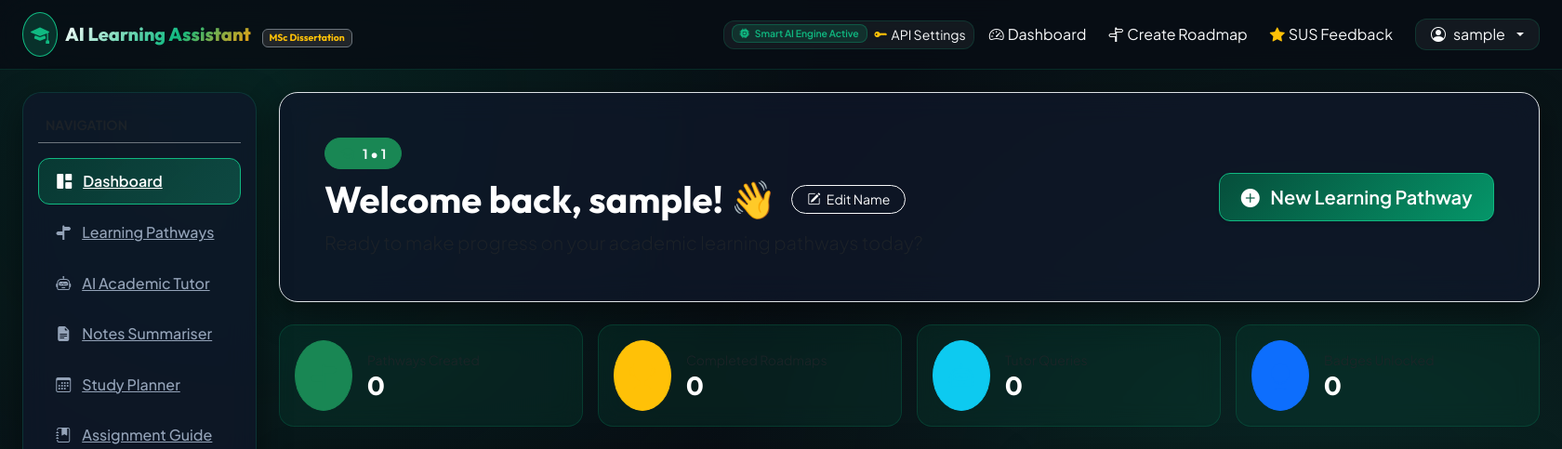
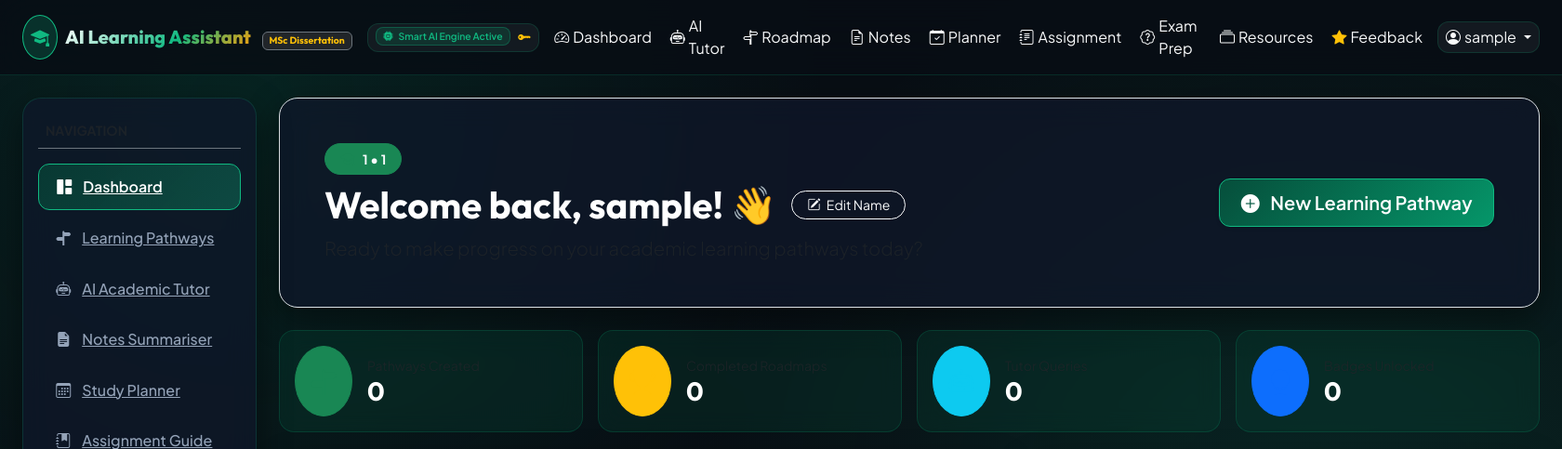
Before and after one commit to cherryssk123-afk/ai-student-learning-assistant-, a Flask app: page /dashboard in a window 1680 px wide. Shown: the top 483 px of the page at 93% size. Run offline with Flask 3, Linux system fonts and the light colour scheme; a user stored in the database is signed in; data comes from the database, SQL or seed files in the repository; data that the repository does not hold is empty; some libraries are stand-ins or nearby versions.

Commit message:
Update navbar to display all active feature tabs directly for everyone

```diff
--- a/student_app/templates/base.html
+++ b/student_app/templates/base.html
@@ -34,12 +34,11 @@
             </button>
 
             <div class="collapse navbar-collapse" id="navbarContent">
-                <ul class="navbar-nav ms-auto mb-2 mb-lg-0 align-items-lg-center gap-2">
-                    {% if current_user.is_authenticated %}
+                <ul class="navbar-nav ms-auto mb-2 mb-lg-0 align-items-lg-center gap-1">
                     <li class="nav-item">
-                            <button type="button" class="btn btn-outline-glass btn-sm text-light d-flex align-items-center gap-1 py-1 px-2" data-bs-toggle="modal" data-bs-target="#apiKeyModal">
+                        <button type="button" class="btn btn-outline-glass btn-sm text-light d-flex align-items-center gap-1 py-1 px-2 me-1" data-bs-toggle="modal" data-bs-target="#apiKeyModal">
                             <span class="badge {{ ai_mode.badge_class }}" style="font-size: 0.65rem;"><i class="bi bi-cpu-fill me-1"></i> {{ ai_mode.label }}</span>
-                                <i class="bi bi-key-fill text-warning ms-1"></i> <span class="d-none d-xl-inline">API Settings</span>
+                            <i class="bi bi-key-fill text-warning ms-1"></i>
                         </button>
                     </li>
                     <li class="nav-item">
@@ -48,41 +47,61 @@
                         </a>
                     </li>
                     <li class="nav-item">
+                        <a class="nav-link text-light d-flex align-items-center gap-1" href="{{ url_for('tutor.index') }}">
+                            <i class="bi bi-robot text-emerald"></i> AI Tutor
+                        </a>
+                    </li>
+                    <li class="nav-item">
                         <a class="nav-link text-light d-flex align-items-center gap-1" href="{{ url_for('roadmap.create') }}">
-                                <i class="bi bi-signpost-split text-emerald"></i> Create Roadmap
+                            <i class="bi bi-signpost-split text-emerald"></i> Roadmap
+                        </a>
+                    </li>
+                    <li class="nav-item">
+                        <a class="nav-link text-light d-flex align-items-center gap-1" href="{{ url_for('notes.index') }}">
+                            <i class="bi bi-file-earmark-text text-emerald"></i> Notes
+                        </a>
+                    </li>
+                    <li class="nav-item">
+                        <a class="nav-link text-light d-flex align-items-center gap-1" href="{{ url_for('planner.index') }}">
+                            <i class="bi bi-calendar-check text-emerald"></i> Planner
+                        </a>
+                    </li>
+                    <li class="nav-item">
+                        <a class="nav-link text-light d-flex align-items-center gap-1" href="{{ url_for('assignment.index') }}">
+                            <i class="bi bi-journal-text text-emerald"></i> Assignment
+                        </a>
+                    </li>
+                    <li class="nav-item">
+                        <a class="nav-link text-light d-flex align-items-center gap-1" href="{{ url_for('exam.index') }}">
+                            <i class="bi bi-patch-question text-emerald"></i> Exam Prep
+                        </a>
+                    </li>
+                    <li class="nav-item">
+                        <a class="nav-link text-light d-flex align-items-center gap-1" href="{{ url_for('resources.index') }}">
+                            <i class="bi bi-collection text-emerald"></i> Resources
                         </a>
                     </li>
                     <li class="nav-item">
                         <a class="nav-link text-light d-flex align-items-center gap-1" href="{{ url_for('feedback.index') }}">
-                                <i class="bi bi-star-fill text-warning"></i> SUS Feedback
+                            <i class="bi bi-star-fill text-warning"></i> Feedback
                         </a>
                     </li>
-                        <li class="nav-item dropdown ms-lg-2">
-                            <a class="nav-link dropdown-toggle btn btn-outline-glass px-3 py-1 text-light d-flex align-items-center gap-2" href="#" role="button" data-bs-toggle="dropdown" aria-expanded="false">
-                                <i class="bi bi-person-circle text-emerald"></i> {{ current_user.username }}
+                    <li class="nav-item dropdown ms-lg-1">
+                        <a class="nav-link dropdown-toggle btn btn-outline-glass px-2.5 py-1 text-light d-flex align-items-center gap-1" href="#" role="button" data-bs-toggle="dropdown" aria-expanded="false">
+                            <i class="bi bi-person-circle text-emerald"></i> {{ current_user.username if current_user.is_authenticated else 'Student' }}
                         </a>
                         <ul class="dropdown-menu dropdown-menu-end glass-panel border border-secondary shadow-lg">
                             <li>
                                 <div class="dropdown-header text-white-50">
-                                        <small>{{ current_user.email }}</small><br>
-                                        <span class="badge badge-emerald mt-1">{{ current_user.degree_program }}</span>
+                                    <small>{{ current_user.email if current_user.is_authenticated else 'student@coventry.ac.uk' }}</small><br>
+                                    <span class="badge badge-emerald mt-1">Coventry University</span>
                                 </div>
                             </li>
                             <li><hr class="dropdown-divider border-secondary"></li>
                             <li><a class="dropdown-item text-light" href="{{ url_for('main.profile') }}"><i class="bi bi-person-badge me-2 text-emerald"></i> Student Profile</a></li>
                             <li><a class="dropdown-item text-light" href="{{ url_for('feedback.index') }}"><i class="bi bi-card-checklist me-2 text-warning"></i> Usability Survey</a></li>
-                                <li><hr class="dropdown-divider border-secondary"></li>
-                                <li><a class="dropdown-item text-danger" href="{{ url_for('auth.logout') }}"><i class="bi bi-box-arrow-right me-2"></i> Log Out</a></li>
                         </ul>
                     </li>
-                    {% else %}
-                        <li class="nav-item">
-                            <a class="nav-link text-light" href="{{ url_for('auth.login') }}">Log In</a>
-                        </li>
-                        <li class="nav-item">
-                            <a class="btn btn-emerald ms-lg-2" href="{{ url_for('auth.register') }}">Get Started <i class="bi bi-arrow-right ms-1"></i></a>
-                        </li>
-                    {% endif %}
                 </ul>
             </div>
         </div>
```
Lines whose indentation alone changed are shown as unchanged.
